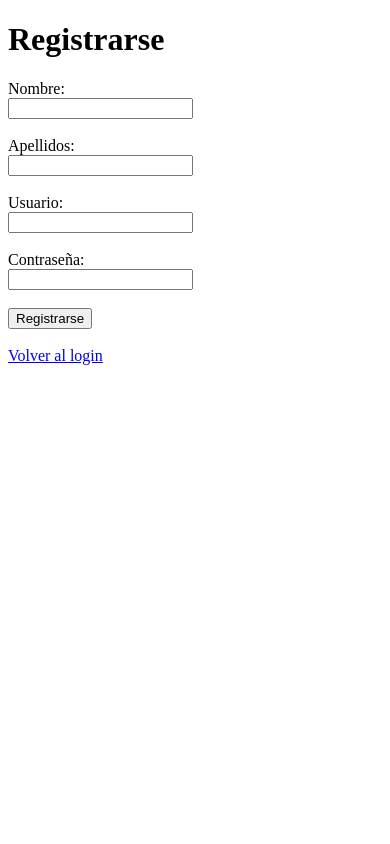
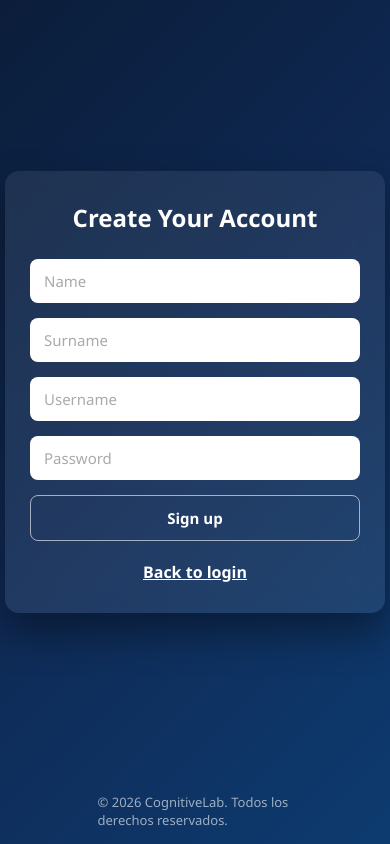
Before and after one commit to YTTREW/TFG-LLM, a FastAPI app: page /register in a window 390 px wide. Run offline with FastAPI, Linux system fonts and the light colour scheme.

Commit message:
feat: Add new css for html files

```diff
--- a/backend/main.py
+++ b/backend/main.py
@@ -37,22 +37,26 @@ SessionLocal  = sessionmaker(bind=engine)
 # Endpoints
 @app.get("/login", response_class=HTMLResponse)
 def login_page(request: Request):
-    return templates.TemplateResponse("index.html", {"request": request})
+    return templates.TemplateResponse("login.html", {"request": request})
 
-@app.post("/login")
+@app.post("/login", response_class=HTMLResponse)
 def login(  request: Request, username: str = Form(...), password: str = Form(...)):
     role = authenticate_user(username, password)
 
     if not role:
-        return {"success": False, "error": "Usuario o contraseña incorrectos"}
+        return templates.TemplateResponse("login.html", {
+            "request": request,
+            "error": "Incorrect username or password",
+            "username": username
+        })
 
     request.session["user"] = username
     request.session["role"] = role
 
     if role == "profesor":
-        return {"success": True, "redirect": "/dashboard-profesor"}
+        return RedirectResponse("/dashboard-profesor", status_code=303)
     else:
-        return {"success": True, "redirect": "/dashboard-estudiante"}
+        return RedirectResponse("/dashboard-estudiante", status_code=303)
 
 @app.get("/register", response_class=HTMLResponse)
 def register_page(request: Request):
@@ -66,7 +70,6 @@ def register_user(
     nombre: str = Form(...),
     apellidos: str = Form(...),
 ):
-    # 1. Comprobar si ya existe
     db = SessionLocal()
     try:
         # 1. Comprobar si ya existe
@@ -115,9 +118,11 @@ def dashboard_estudiante(request: Request):
     if request.session.get("role") != "estudiante":
         return RedirectResponse("/login")
 
+    username = request.session.get("user", "Student")
+
     return templates.TemplateResponse(
         "dashboard_estudiante.html",
-        {"request": request}
+        {"request": request, "username": username}
     )
 
 @app.get("/logout")
--- /dev/null
+++ b/backend/static/register.css
@@ -0,0 +1,136 @@
+/* Reset básico */
+* {
+    box-sizing: border-box;
+    margin: 0;
+    padding: 0;
+    font-family: "Segoe UI", Tahoma, Geneva, Verdana, sans-serif;
+}
+
+/* Fondo */
+body {
+    min-height: 100vh;
+    background: linear-gradient(135deg, #0b1d3a, #0f2a55, #0d3b70); /* más azul oscuro */
+    display: flex;
+    flex-direction: column;
+    align-items: center;
+    justify-content: center;
+    color: #ffffff;
+    position: relative;
+    padding-bottom: 60px; /* espacio para el footer */
+}
+
+/* Contenedor login */
+body > div,
+body > form:first-of-type {
+    background: rgba(255, 255, 255, 0.08);
+    backdrop-filter: blur(12px);
+    padding: 40px 35px;
+    border-radius: 14px;
+    width: 100%;
+    max-width: 380px;
+    box-shadow: 0 20px 40px rgba(0, 0, 0, 0.4);
+    animation: fadeIn 0.6s ease-in-out;
+}
+
+/* Título */
+h2 {
+    text-align: center;
+    margin-bottom: 25px;
+    font-weight: 600;
+}
+
+/* Inputs */
+input {
+    width: 100%;
+    padding: 12px 14px;
+    margin-bottom: 15px;
+    border-radius: 8px;
+    border: none;
+    outline: none;
+    font-size: 15px;
+}
+
+/* Placeholder */
+input::placeholder {
+    color: #aaa;
+}
+
+/* Botón principal */
+button {
+    width: 100%;
+    padding: 12px;
+    border: none;
+    border-radius: 8px;
+    background: linear-gradient(to right, #0052cc, #0072ff);
+    color: white;
+    font-size: 15px;
+    font-weight: 600;
+    cursor: pointer;
+    transition: transform 0.2s ease, box-shadow 0.2s ease;
+}
+
+/* Hover botón */
+button:hover {
+    transform: translateY(-2px);
+    box-shadow: 0 10px 20px rgba(0, 198, 255, 0.4);
+}
+
+/* Botón registrarse */
+form[action="/register"] {
+    margin-top: 15px;
+}
+
+form[action="/register"] button {
+    background: transparent;
+    border: 1px solid rgba(255, 255, 255, 0.6);
+}
+
+form[action="/register"] button:hover {
+    background: rgba(255, 255, 255, 0.15);
+}
+
+/* Animación */
+@keyframes fadeIn {
+    from {
+        opacity: 0;
+        transform: translateY(20px);
+    }
+    to {
+        opacity: 1;
+        transform: translateY(0);
+    }
+}
+
+/* Responsive */
+@media (max-width: 480px) {
+    body > div,
+    body > form:first-of-type {
+        padding: 30px 25px;
+    }
+}
+
+/* Footer copyright */
+body::after {
+    content: "© 2026 CognitiveLab. Todos los derechos reservados.";
+    position: absolute;
+    bottom: 15px;
+    left: 50%;
+    transform: translateX(-50%);
+    font-size: 13px;
+    color: rgba(255, 255, 255, 0.6);
+}
+.register-container {
+    text-align: center; /* centra el contenido */
+    margin-top: 20px;   /* espacio respecto al formulario */
+}
+
+.register-container a {
+    color: #ffffff;           /* blanco */
+    text-decoration: underline; /* subrayado opcional */
+    font-weight: 600;
+    transition: color 0.2s ease;
+}
+
+.register-container a:hover {
+    color: #00c6ff; /* cambia a azul claro al pasar el ratón */
+}
--- a/backend/templates/register.html
+++ b/backend/templates/register.html
@@ -1,27 +1,26 @@
 <!DOCTYPE html>
 <html lang="es">
 <head>
+    <link rel="stylesheet" href="/static/register.css">
     <meta charset="UTF-8">
-    <title>Registro</title>
+    <title>CognitiveLab - Sign up</title>
 </head>
 <body>
-    <h1>Registrarse</h1>
-    <form action="/register" method="post">
-        <label>Nombre:</label><br>
-        <input type="text" name="nombre" required><br><br>
+<div class="login-container">
+        <h2>Create Your Account</h2>
 
-        <label>Apellidos:</label><br>
-        <input type="text" name="apellidos" required><br><br>
 
-        <label>Usuario:</label><br>
-        <input type="text" name="username" required><br><br>
+        <form action="/register" method="post">
+            <input type="text" name="nombre" placeholder="Name" required>
+            <input type="text" name="apellidos" placeholder="Surname" required>
+            <input type="text" name="username" placeholder="Username" required>
+            <input type="password" name="password" placeholder="Password" required>
+            <button type="submit">Sign up</button>
+        </form>
 
-        <label>Contraseña:</label><br>
-        <input type="password" name="password" required><br><br>
-
-        <button type="submit">Registrarse</button>
-    </form>
-    <br>
-    <a href="/">Volver al login</a>
+        <div class="register-container">
+            <a href="/">Back to login</a>
+        </div>
+    </div>
 </body>
 </html>
```
Also changed, not shown: backend/static/dashboard_estudiante.css (added, +93 -0 lines), backend/static/index.js (deleted, +0 -21 lines), backend/static/login.css (added, +132 -0 lines), backend/templates/dashboard_estudiante.html (+27 -6 lines), backend/templates/index.html (deleted, +0 -22 lines), backend/templates/login.html (added, +29 -0 lines).
